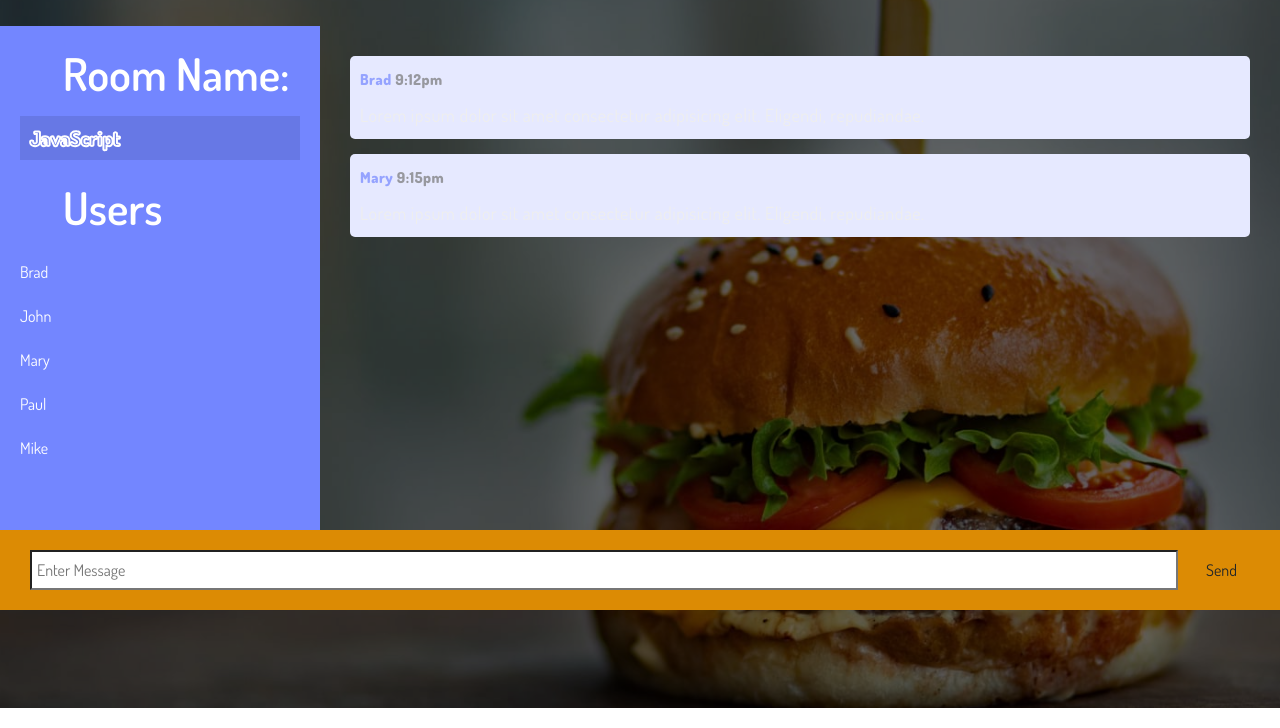
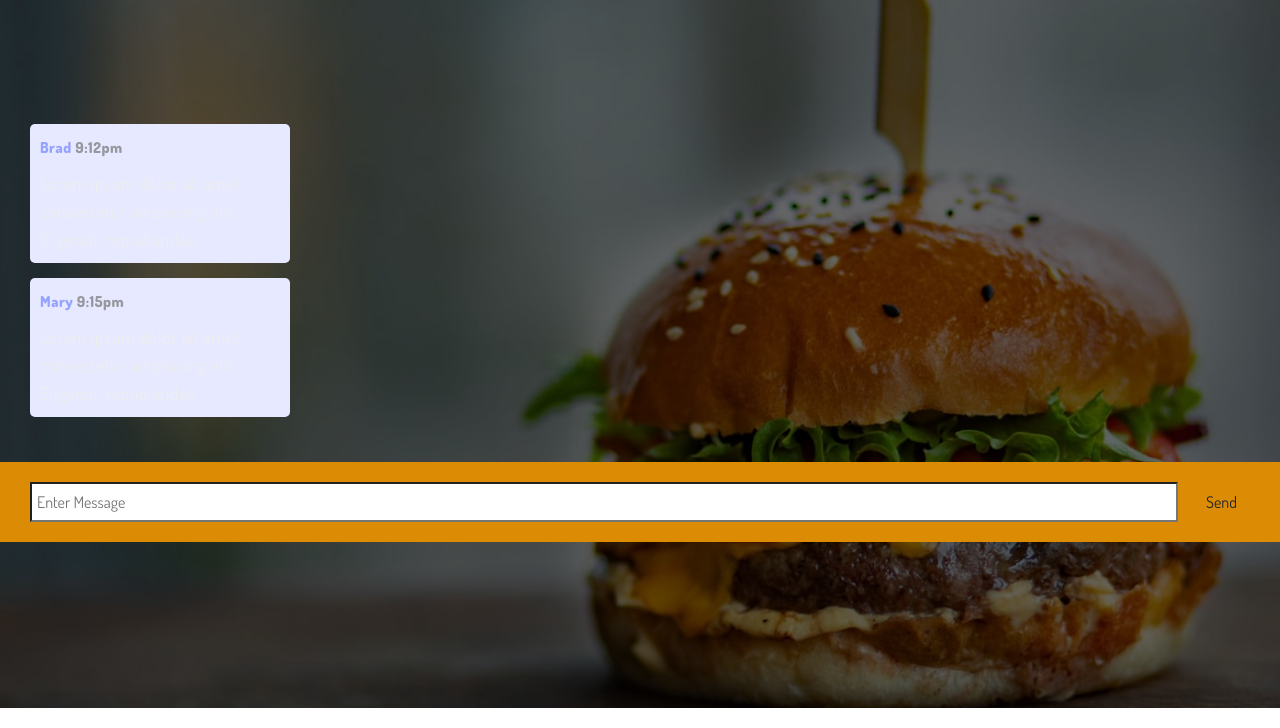
Before and after one commit to Zeesky-code/Burger-Bun, a website: page public/chat.html in a window 1280 px wide. Shown: the part 72-800 px from the top of the page. Drawn offline with Linux system fonts and the light colour scheme.

Commit message:
Created chat interface

```diff
--- a/public/chat.html
+++ b/public/chat.html
@@ -69,18 +69,6 @@ Author URL: http://w3layouts.com
     <section id="home" class="w3l-banner py-5">
         <div id="row align-items-center py-lg-5 py-4 mt-4 chat">
             <main class="chat-main">
-                <div class="chat-sidebar">
-                    <h3><i class="fas fa-comments"></i> Room Name:</h3>
-                    <h2 id="room-name">JavaScript</h2>
-                    <h3><i class="fas fa-users"></i> Users</h3>
-                    <ul id="users">
-                        <li>Brad</li>
-                        <li>John</li>
-                        <li>Mary</li>
-                        <li>Paul</li>
-                        <li>Mike</li>
-                    </ul>
-                </div>
                 <div class="chat-messages">
                     <div class="message">
                         <p class="meta">Brad <span>9:12pm</span></p>
```
